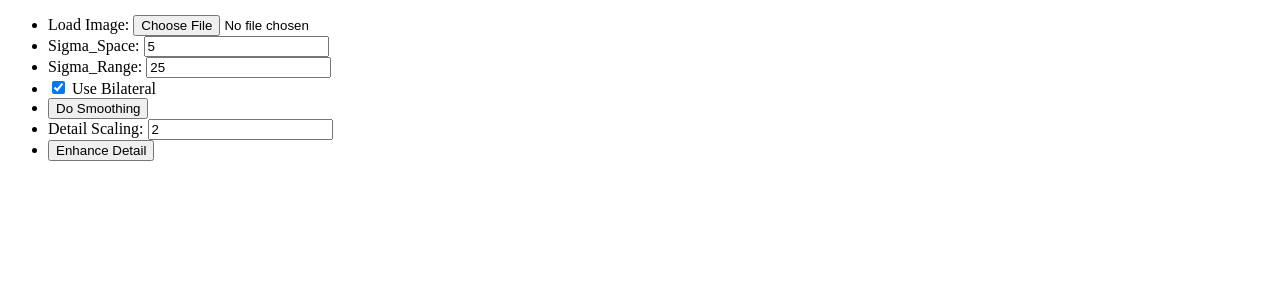
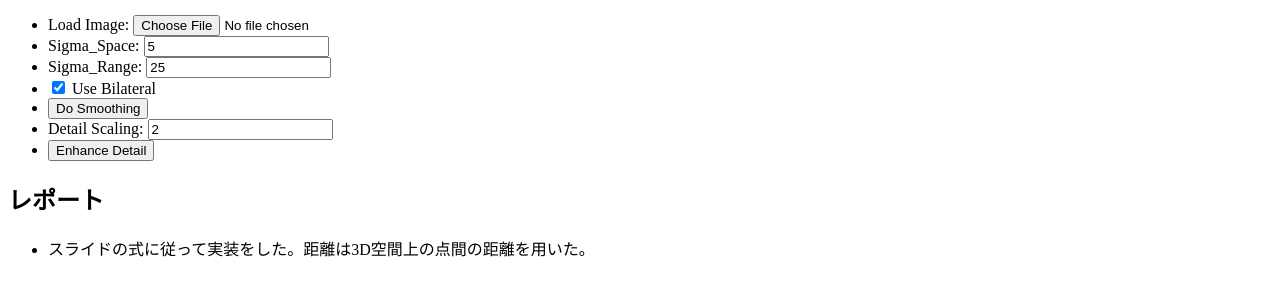
Before and after one commit to yamaguchi1024/image-filtering, a plain HTML site: page index.html in a window 1280 px wide. Shown: the part 410-706 px from the top of the page. Drawn offline with Linux system fonts and the light colour scheme.

Commit message:
Add report

```diff
--- a/index.html
+++ b/index.html
@@ -25,6 +25,11 @@
     <li><button id="btn_enhance_detail">Enhance Detail</button></li>
   </ul>
 
+  <h2>レポート</h2>
+  <ul>
+    <li>スライドの式に従って実装をした。距離は3D空間上の点間の距離を用いた。</li>
+  </ul>
+
   <div class="glitchButton" style="position:fixed;top:20px;right:20px;"></div>
   <script src="https://button.glitch.me/button.js"></script>
 </body>
--- a/main.js
+++ b/main.js
@@ -79,7 +79,7 @@ function smooth_bilateral(width, height, original, smoothed, sigma_space, sigma_
 
                 let sum = 0;
                 for (let i = 0; i < 3; i++) {
-                  let diff = Math.abs(original[4*idx0 + i] - original[4*idx1 + i]);
+                  let diff = original[4*idx0 + i] - original[4*idx1 + i];
                   sum += diff*diff;
                 }
                 sum = Math.sqrt(sum);
```
